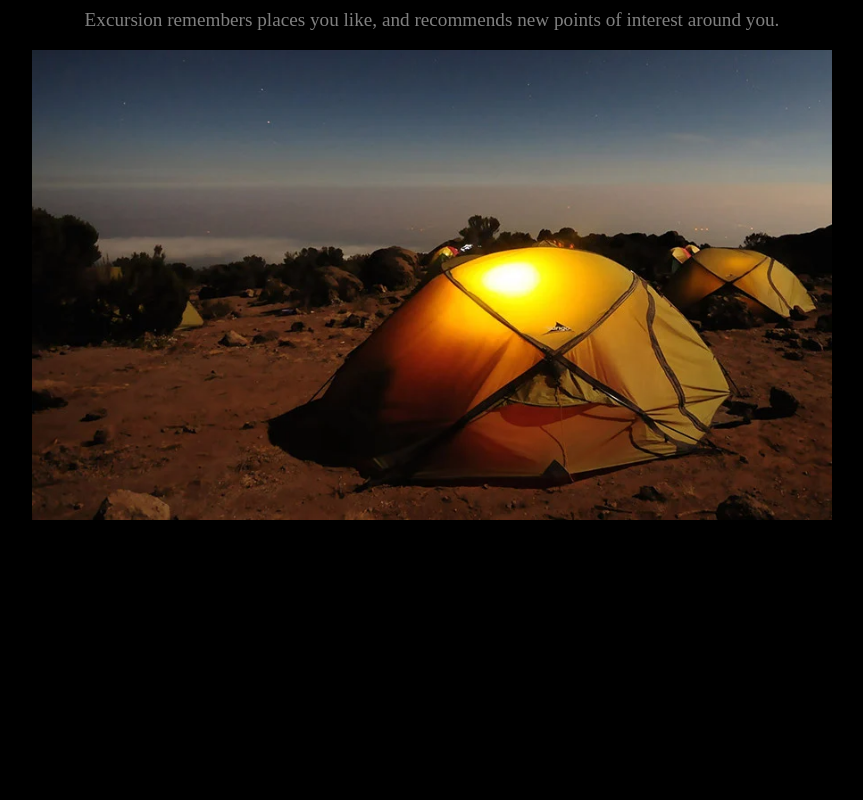
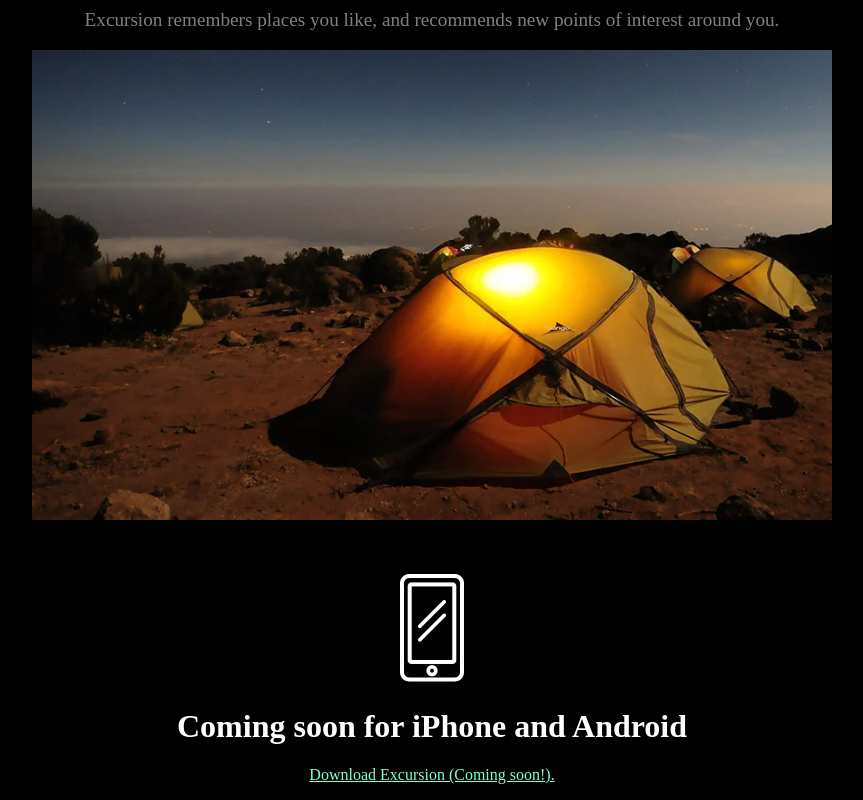
Before and after one commit to Stipane/excursion, a plain HTML site: page index.html in a window 1280 px wide. Shown: the part 339-1139 px from the top of the page, without its empty margins (208-1071 px from the left). Before the commit the page ends 871 px from the top, so only its background shows below. Drawn offline with Linux system fonts and the light colour scheme.

Commit message:
Added mobile phone icon and p tags into footer section, updated css to anchor tags and icon. added footer h1 tag

```diff
--- a/index.html
+++ b/index.html
@@ -14,7 +14,7 @@
     <div class="container">
     <main>
         <div class="video">
-        <video controls autoplay muted src="./resources/videos/excursion.mp4" autoplay></video>
+        <video controls loop muted src="./resources/videos/excursion.mp4" autoplay></video>
         <h1>Your personal travel guide</h1>
         </div>
         <div class="photo">
@@ -22,6 +22,11 @@
             <img src="./resources/images/camp.webp" alt="picture of a tent setup">
         </div>
     </main>
+    <footer>
+        <img src="./resources/images/phone.webp" alt="icon of mobile phone" class="mobile">
+        <h1>Coming soon for iPhone and Android</h1>
+        <p><a href="#">Download Excursion (Coming soon!).</a></p>
+    </footer>
     </div>
 </body>
 </html>
--- a/resources/css/style.css
+++ b/resources/css/style.css
@@ -17,3 +17,11 @@ body {
     color: gray;
     font-size: 1.2rem;
 }
+
+.mobile {
+    margin-top: 50px;
+}
+
+a {
+    color: aquamarine;
+}
```
